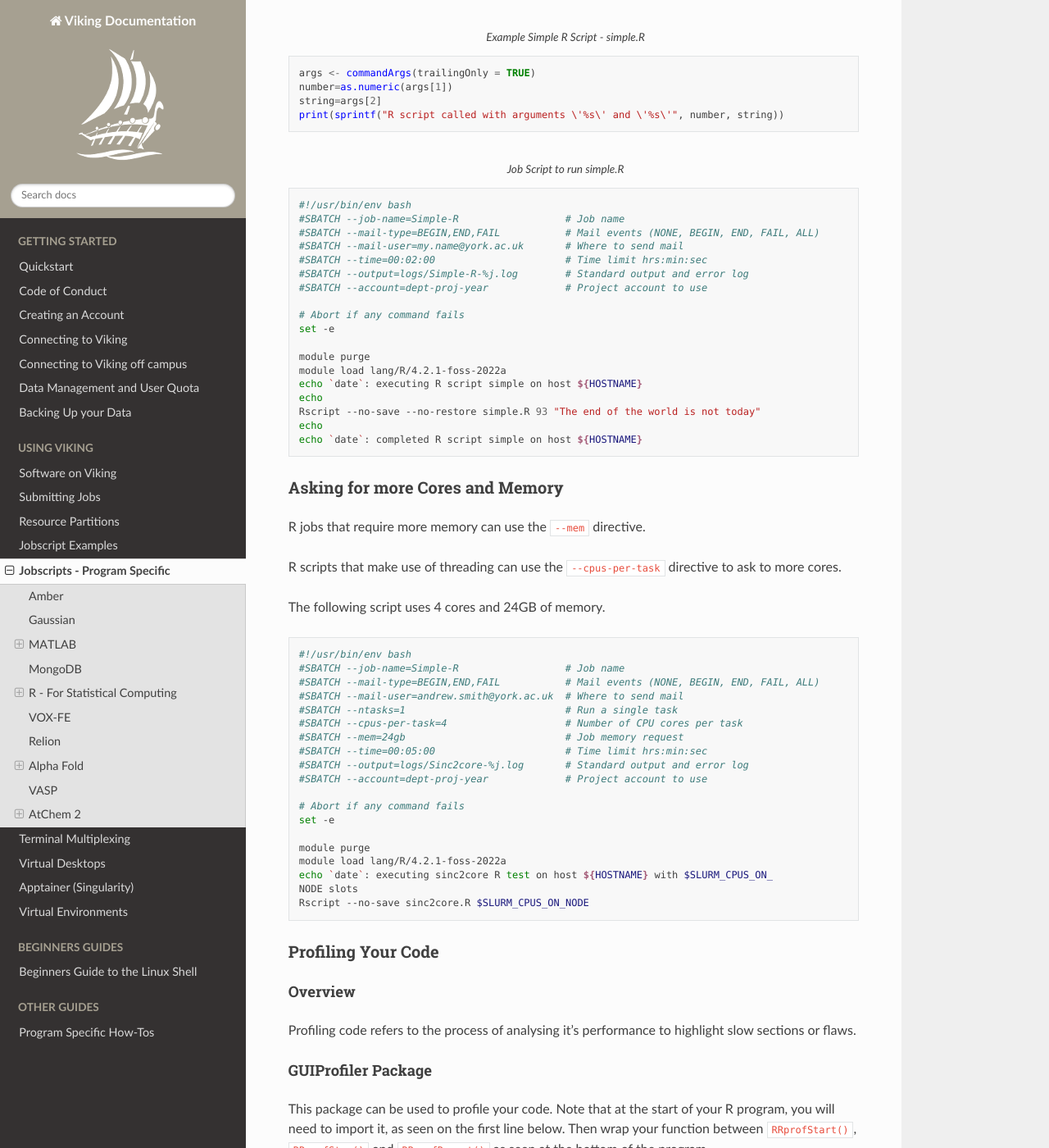
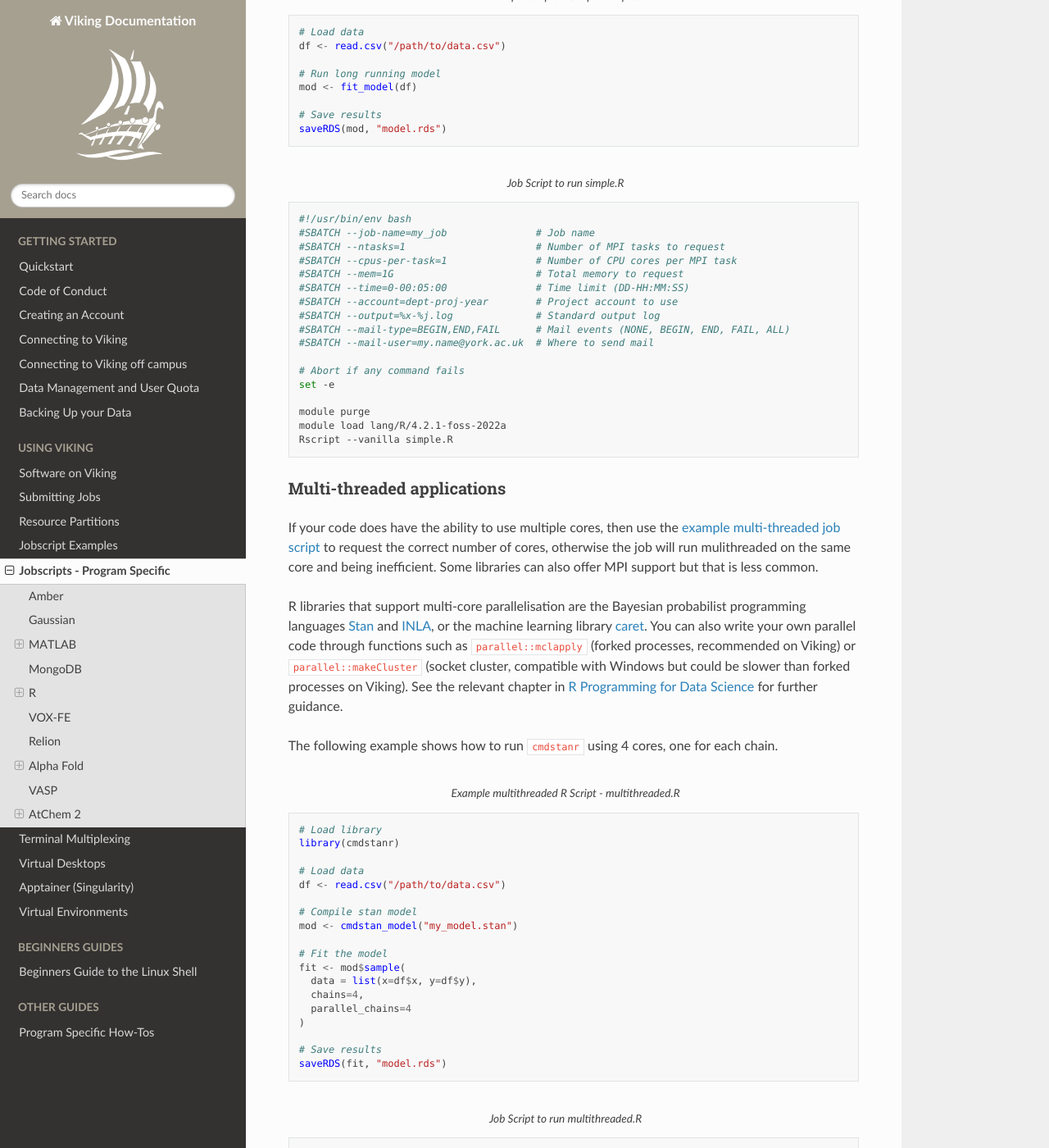
Before and after one commit to university-of-york/research-it-documentation, a Sphinx documentation site: the page built from docs/source/using_viking/jobscripts_program_specific.rst, in a window 1280 px wide and 1400 px high, scrolled down 7242 px. Shown: the whole window at 82% size. Built offline with Sphinx 7.4.7 and the Read the Docs theme 2.0.0, drawn with Linux system fonts in a browser that asks for light colours; some of the changed text lies outside the part shown.

Commit message:
Updated R section

```diff
--- a/docs/source/using_viking/jobscripts_program_specific.rst
+++ b/docs/source/using_viking/jobscripts_program_specific.rst
@@ -293,7 +293,7 @@
     $ mongod --dbpath $HOME/scratch/mongod/db --unixSocketPrefix $HOME/scratch/mongod
 
 
-R - For Statistical Computing
+R
 -----------------------------
 
 To see what ``R`` versions are available, use the following command. Note the trailing slash in the command, without this ``Ruby`` modules will also be included in the results
@@ -308,224 +308,166 @@
 
     $ module load {MOD_R}
 
-An example of a batch script using `R` can be seen here. This script uses an `R` file named ``buckeye_bayes-bpflat``, 16GB, 16 CPUs and 48 hours. Remember to update the account code and email address provided to ``slurm`` to your own details.
-
-
-Submitting Simple R Scripts to the Cluster
+Submitting R jobs
 ^^^^^^^^^^^^^^^^^^^^^^^^^^^^^^^^^^^^^^^^^^
 
-The following Job Script will run the R code with the default number of CPUs and memory.
+The following Job Script will run an R script with no parallelisation, just in a single process.
+This is useful when you have a script that takes a long time to run and you don't want to tie up your personal computer with it, but the code has no parallelisable functionality.
 
 .. code-block:: r
     :caption: Example Simple R Script - simple.R
 
-    args <- commandArgs(trailingOnly = TRUE)
-    number=as.numeric(args[1])
-    string=args[2]
-    print(sprintf("R script called with arguments \'%s\' and \'%s\'", number, string))
+    # Load data
+    df <- read.csv("/path/to/data.csv")
+
+    # Run long running model
+    mod <- fit_model(df)
+
+    # Save results
+    saveRDS(mod, "model.rds")
 
 .. code-block:: bash
     :caption: Job Script to run simple.R
 
     {SHEBANG}
-    #SBATCH --job-name=Simple-R                  # Job name
-    #SBATCH --mail-type=BEGIN,END,FAIL           # Mail events (NONE, BEGIN, END, FAIL, ALL)
-    #SBATCH --mail-user=my.name@york.ac.uk       # Where to send mail
-    #SBATCH --time=00:02:00                      # Time limit hrs:min:sec
-    #SBATCH --output=logs/Simple-R-%j.log        # Standard output and error log
-    #SBATCH --account=dept-proj-year             # Project account to use
+    #SBATCH --job-name=my_job               # Job name
+    #SBATCH --ntasks=1                      # Number of MPI tasks to request
+    #SBATCH --cpus-per-task=1               # Number of CPU cores per MPI task
+    #SBATCH --mem=1G                        # Total memory to request
+    #SBATCH --time=0-00:05:00               # Time limit (DD-HH:MM:SS)
+    #SBATCH --account=dept-proj-year        # Project account to use
+    #SBATCH --output=%x-%j.log              # Standard output log
+    #SBATCH --mail-type=BEGIN,END,FAIL      # Mail events (NONE, BEGIN, END, FAIL, ALL)
+    #SBATCH --mail-user=my.name@york.ac.uk  # Where to send mail
 
     # Abort if any command fails
     set -e
 
     module purge
     module load {MOD_R}
-    echo `date`: executing R script simple on host ${HOSTNAME}
-    echo
-    Rscript --no-save --no-restore simple.R 93 "The end of the world is not today"
-    echo
-    echo `date`: completed R script simple on host ${HOSTNAME}
+    Rscript --vanilla simple.R
 
+Multi-threaded applications
+^^^^^^^^^^^^^^^^^^^^^^^^^^^^^^^^^^^^^^^^^^
 
-Asking for more Cores and Memory
-^^^^^^^^^^^^^^^^^^^^^^^^^^^^^^^^
+If your code does have the ability to use multiple cores, then use the `example multi-threaded job script <using_viking/jobscript_examples.html#threaded-multi-process-jobs>`_ to request the correct number of cores, otherwise the job will run mulithreaded on the same core and being inefficient.
+Some libraries can also offer MPI support but that is less common.
 
-R jobs that require more memory can use the ``--mem`` directive.
+R libraries that support multi-core parallelisation are the Bayesian probabilist programming languages `Stan <https://mc-stan.org/>`_ and `INLA <https://www.r-inla.org>`_, or the machine learning library `caret <https://cran.r-project.org/web/packages/caret/index.html>`_.
+You can also write your own parallel code through functions such as ``parallel::mclapply`` (forked processes, recommended on Viking) or ``parallel::makeCluster`` (socket cluster, compatible with Windows but could be slower than forked processes on Viking).
+See the relevant chapter in `R Programming for Data Science <https://bookdown.org/rdpeng/rprogdatascience/parallel-computation.html>`_ for further guidance.
 
-R scripts that make use of threading can use the ``--cpus-per-task`` directive to ask to more cores.
+The following example shows how to run ``cmdstanr`` using 4 cores, one for each chain.
 
-The following script uses 4 cores and 24GB of memory.
+.. code-block:: r
+    :caption: Example multithreaded R Script - multithreaded.R
+
+    # Load library
+    library(cmdstanr)
+
+    # Load data
+    df <- read.csv("/path/to/data.csv")
+
+    # Compile stan model
+    mod <- cmdstan_model("my_model.stan")
+
+    # Fit the model
+    fit <- mod$sample(
+      data = list(x=df$x, y=df$y),
+      chains=4,
+      parallel_chains=4
+    )
+
+    # Save results
+    saveRDS(fit, "model.rds")
 
 .. code-block:: bash
+    :caption: Job Script to run multithreaded.R
 
     {SHEBANG}
-    #SBATCH --job-name=Simple-R                  # Job name
-    #SBATCH --mail-type=BEGIN,END,FAIL           # Mail events (NONE, BEGIN, END, FAIL, ALL)
-    #SBATCH --mail-user=andrew.smith@york.ac.uk  # Where to send mail
-    #SBATCH --ntasks=1                           # Run a single task
-    #SBATCH --cpus-per-task=4                    # Number of CPU cores per task
-    #SBATCH --mem=24gb                           # Job memory request
-    #SBATCH --time=00:05:00                      # Time limit hrs:min:sec
-    #SBATCH --output=logs/Sinc2core-%j.log       # Standard output and error log
-    #SBATCH --account=dept-proj-year             # Project account to use
+    #SBATCH --job-name=my_job               # Job name
+    #SBATCH --ntasks=1                      # Number of MPI tasks to request
+    #SBATCH --cpus-per-task=4               # Number of CPU cores per MPI task
+    #SBATCH --mem=1G                        # Total memory to request
+    #SBATCH --time=0-00:05:00               # Time limit (DD-HH:MM:SS)
+    #SBATCH --account=dept-proj-year        # Project account to use
+    #SBATCH --output=%x-%j.log              # Standard output log
+    #SBATCH --mail-type=BEGIN,END,FAIL      # Mail events (NONE, BEGIN, END, FAIL, ALL)
+    #SBATCH --mail-user=my.name@york.ac.uk  # Where to send mail
 
     # Abort if any command fails
     set -e
 
     module purge
     module load {MOD_R}
-    echo `date`: executing sinc2core R test on host ${HOSTNAME} with $SLURM_CPUS_ON_
-    NODE slots
-    Rscript --no-save sinc2core.R $SLURM_CPUS_ON_NODE
+    Rscript --vanilla multithreaded.R
 
+Note that the important thing in the above job script is setting ``--cpus-per-task=4``, to ensure that you request the same number of cores that you are using in your R script to parallelize over.
 
-Profiling Your Code
-^^^^^^^^^^^^^^^^^^^
+.. attention::
 
-Overview
-""""""""
+    Always explicitly specify the number of cores in your R code when possible. This is because some R packages use ``parallel::detect_cores()`` to identify the number of cores on the system to parallelize over. However, this doesn't work on Viking as it returns the number of cores in total on the node, **not** the number of cores you have requested.
 
-Profiling code refers to the process of analysing it's performance to highlight slow sections or flaws.
+Array jobs
+^^^^^^^^^^^^^^^^^^^^^^^^^^^^^^^^^^^^^^^^^^
 
+Array jobs are extremely useful for running a large number of related programs where you would typically use a for loop, such as fitting 1,000 copies of a model with different parameters, running a stochastic model a large number of times for a sensitivty analysis, or fitting a model for a number of different subgroups in your data.
 
-GUIProfiler Package
-""""""""""""""""""""
-
-This package can be used to profile your code. Note that at the start of your R program, you will need to import it, as seen on the first line below. Then wrap your function between ``RRprofStart()``, ``RRprofStop()`` and ``RRprofReport()`` as seen at the bottom of the program.
+The example below shows the case of fitting a model that takes a single parameter 1,000 times, where the parameter is drawn from a standard normal distribution.
+The Slurm environment variable, ``$SLURM_ARRAY_TASK_ID`` corresponds to the array iteration number and gets passed into the R script.
+NB: if your R script also makes use of multi-core parallelisation then you can set ``--cpus-per-task`` in the job-script, e.g. if you are running multiple copies of a Slurm model that itself uses multi-threading.
 
 .. code-block:: r
+    :caption: Example array job R Script - arrayjob.R
 
-    library(GUIProfiler)
+    # Read array iteration number from script arguments
+    args <- commandArays(trailingOnly=TRUE)
+    job <- as.integer(args[1])
 
-    profile.func <- function() {
+    # Load data
+    df <- read.csv("/path/to/data.csv")
 
-    apply.function <- function(data) {
+    # Load parameters
+    params <- rnorm(1000)
 
-    summary(data)
-    min(data); max(data)
-    range(data)
-    mean(data); median(data)
-    sd(data); mad(data)
-    IQR(data)
-    quantile(data)
-    quantile(data, c(1, 3)/4)
+    # Fit model using this iteration's parameters
+    job_param <- params[job]
+    mod <- some_fit_function(data, job_param)
 
-    }
+    # Save results
+    filename <- sprintf("model_%d.rds", job)
+    saveRDS(mod, filename)
 
-    #start time
-    strt<-Sys.time()
+.. code-block:: bash
+    :caption: Job Script to run arrayjob.R
 
-    data.list <- replicate(10, rnorm(500000), simplify=FALSE)
+    {SHEBANG}
+    #SBATCH --job-name=my_job                # Job name
+    #SBATCH --ntasks=1                       # Number of MPI tasks to request
+    #SBATCH --cpus-per-task=1                # Number of CPU cores per MPI task
+    #SBATCH --mem=1G                         # Total memory to request
+    #SBATCH --time=0-00:15:00                # Time limit (DD-HH:MM:SS)
+    #SBATCH --account=dept-proj-year         # Project account to use
+    #SBATCH --mail-type=END,FAIL             # Mail events (NONE, BEGIN, END, FAIL, ALL)
+    #SBATCH --mail-user=abc123@york.ac.uk    # Where to send mail
+    #SBATCH --output=%x-%j.log               # Standard output log
+    #SBATCH --error=%x-%j.err                # Standard error log
+    #SBATCH --array=1-1000                   # Array range
+    #SBATCH --mail-type=BEGIN,END,FAIL       # Mail events (NONE, BEGIN, END, FAIL, ALL)
+    #SBATCH --mail-user=my.name@york.ac.uk   # Where to send mail
 
-    lapply(data.list, apply.function)
+    # Abort if any command fails
+    set -e
 
-    # time taken
-    print(Sys.time()-strt)
+    module purge
+    module load {MOD_R}
+    Rscript --vanilla jobarray.R $SLURM_ARRAY_TASK_ID
 
-    }
+Converting serial for loop to array job
+^^^^^^^^^^^^^^^^^^^^^^^^^^^^^^^^^^^^^^^^^^
 
-    RRprofStart()
-    profile.func()
-    RRprofStop()
-    RRprofReport()
-
-This will produce a a report as seen below, highlighting the slower performing sections of the code.
-
-.. figure:: /assets/img/r_profile.png
-
-    output from ``RRprofReport()``
-
-For more information on the ``GUIProfiler Package``, please see the PDF reference manual on the `package page <https://cran.r-project.org/web/packages/GUIProfiler/>`_.
-
-
-A quick and easy way to speed up your code
-""""""""""""""""""""""""""""""""""""""""""
-
-To speed up your code, compile your functions where possible. This can be achieved using the ``cmpfun()`` function from the compiler library. An example of this can be seen below, comparing the uncompiled function *f* and the compiled function *g*.
-
-.. code-block:: r
-
-    library(compiler)
-    library(ggplot2)
-    library(microbenchmark)
-
-    f <- function(n, x) for (i in 1:n) x = (1 + x)^(-1)
-    g <- cmpfun(f)
-
-    compare <- microbenchmark(f(1000, 1), g(1000, 1), times = 1000)
-
-    autoplot(compare)
-
-The results of this comparison can be seen below:
-
-.. figure:: ../assets/img/r_compile.png
-
-    note: the average speed of **g** is significantly lower than that of **f**.
-
-
-Using multiple cores via the parallel package
-"""""""""""""""""""""""""""""""""""""""""""""
-
-Parallel Package
-""""""""""""""""
-
-This package provides the mechanisms to support "core-grained" parallelism. Large portions of code can run concurrently with the objective to reduce the total time for the computation. Many of the package routines are directed at running the same function many times in parallel. These functions do not share data and do not communicate with each other. The functions can take varying amounts of time to execute, but for best performance should be run in similar time frames.
-
-The process used by the Parallel package is as follows:
-
-    1. Initialise "worker" processes
-    2. Divide users task into a number of sub-tasks
-    3. Allocate the task to workers
-    4. Wait for tasks to complete
-    5. If task still waiting to be processed goto 3
-    6. Close down worker processes
-
-Additional documentation on the parallel package can be found in `Chapter 8 of The R Reference Index <https://cran.r-project.org/manuals.html>`_.
-
-
-foreach and doParallel
-""""""""""""""""""""""
-
-Using a ``foreach`` loop where early iterations do not affect the later ones facilitates the use of executing the loop in parallel.
-
-.. code-block:: r
-    :caption: Simple foreach example
-
-    library(doParallel)
-
-    # simple example
-    foreach.example <- function(procs) {
-
-      cl <- makeCluster(procs)
-      registerDoParallel(cl)
-
-      #start time
-      strt<-Sys.time()
-
-      n <- foreach(y=1:200000) %dopar% {
-
-        sqrt(y) + y^2 + y^3
-
-      }
-
-      # time taken
-      print(Sys.time()-strt)
-
-      stopCluster(cl)
-
-    }
-
-
-.. code-block:: r
-    :caption: Parallel execution
-
-    > foreach.example(1)
-    Time difference of 2.060153 mins
-    > foreach.example(2)
-    Time difference of 1.479866 mins
-    > foreach.example(4)
-    Time difference of 1.831992 mins
-
+TODO fill this out showing how would do the paramater sweep in the above example as a for loop and the steps needed to turn it into an array job
+And then show how this is done using ``batchtools``
 
 VOX-FE
 ------
```
